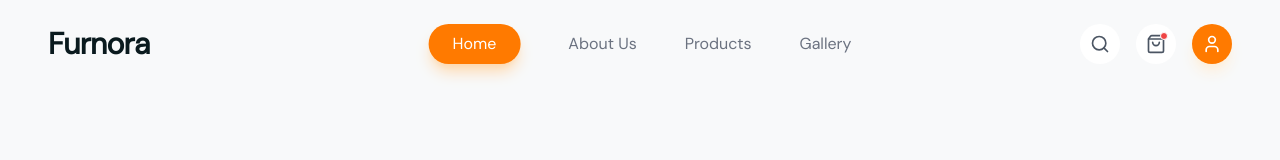
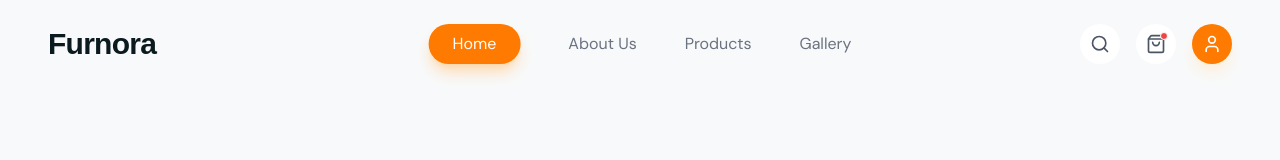
Before and after one commit to phalla-doll/furnora, a React (Vite) app: page / in a window 1280 px wide. Shown: the top 160 px of the page. Built offline with nearby package versions, Linux system fonts and the light colour scheme; a web font is replaced by a local one.

Commit message:
feat(Navbar): Apply new font to logo
Changes the font of the "Furnora" logo in the Navbar component to the 'font-cabinet' style, enhancing brand consistency.

```diff
--- a/components/Navbar.tsx
+++ b/components/Navbar.tsx
@@ -7,7 +7,7 @@ const Navbar: React.FC = () => {
   return (
     <nav className="w-full py-6 px-6 md:px-12 flex items-center justify-between bg-transparent relative z-50">
       {/* Logo */}
-      <div className="text-3xl font-bold tracking-tight text-furnora-dark">
+      <div className="text-3xl font-bold tracking-tight text-furnora-dark font-cabinet">
         Furnora
       </div>
 
```
